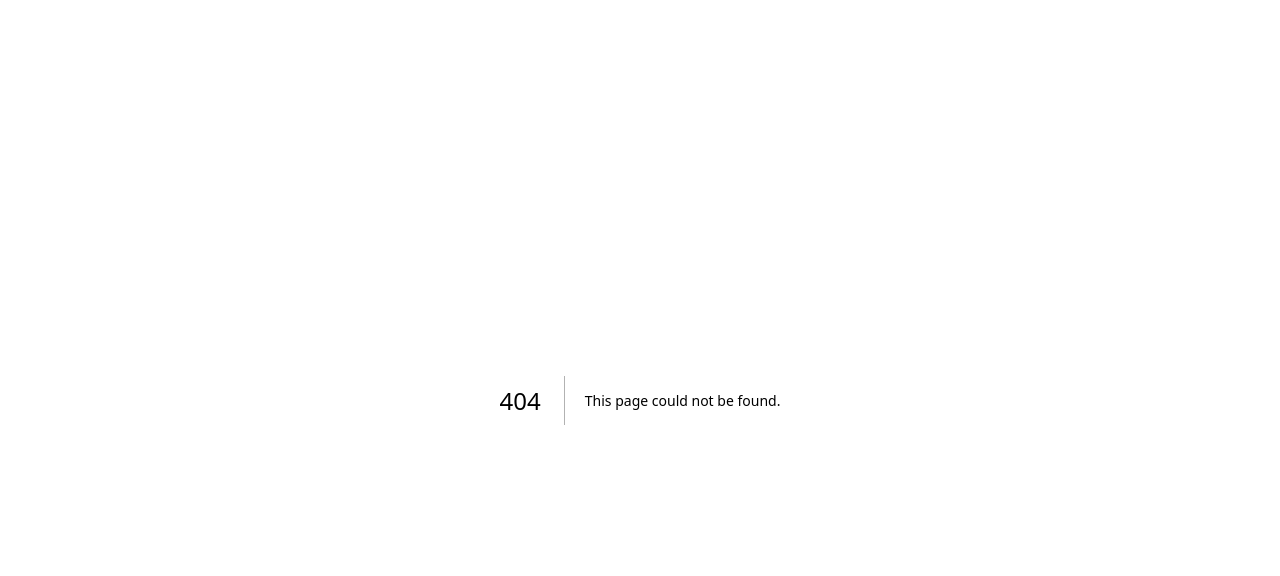
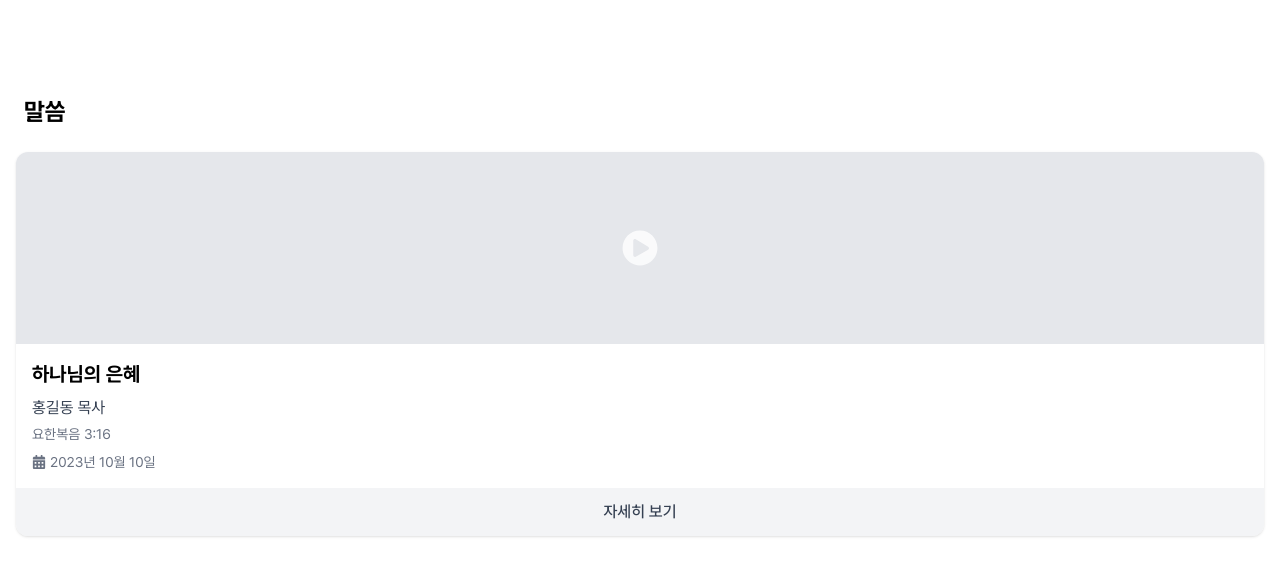
Before and after one commit to gdkds12/jinwoo-web, a Next.js app: page /worship in a window 1280 px wide. Before the commit this address had no page. Shown: the top 576 px of the page. Built offline with nearby package versions, Linux system fonts and the light colour scheme.

Commit message:
menu extend

```diff
--- a/app/components/MenuDrawer.tsx
+++ b/app/components/MenuDrawer.tsx
@@ -166,7 +166,7 @@ export const MenuDrawer = ({ isOpen, onClose }: MenuDrawerProps) => {
                 className="mb-6"
                 variants={itemVariants}
               >
-                <h3 className="text-lg font-semibold mb-3 pl-2">{section.title}</h3>
+                <h3 className="text-2xl font-semibold mb-4 pl-2">{section.title}</h3>
                 <div className="space-y-2">
                   {section.items.map((item, itemIndex) => (
                     <motion.div
--- a/app/components/WordSection.tsx
+++ b/app/components/WordSection.tsx
@@ -1,9 +1,47 @@
 "use client";
-import React from "react";
+import React, { useState, useEffect } from "react";
 import { IoIosArrowForward } from "react-icons/io";
-import { motion } from "framer-motion";
+import { motion, AnimatePresence } from "framer-motion";
+import { IoMdClose } from "react-icons/io";
 
 export const WordSection = () => {
+  const [isExpanded, setIsExpanded] = useState(false);
+  const [showExpandedText, setShowExpandedText] = useState(false);
+
+  // 확장 상태가 변경될 때 body 스크롤 제어 및 텍스트 표시 관리
+  useEffect(() => {
+    if (isExpanded) {
+      // 확장 상태일 때 스크롤 방지
+      document.body.style.overflow = 'hidden';
+
+      // 약간의 지연 후 확장된 텍스트 표시
+      const timer = setTimeout(() => {
+        setShowExpandedText(true);
+      }, 300);
+      return () => clearTimeout(timer);
+    } else {
+      // 일반 상태일 때 스크롤 허용
+      document.body.style.overflow = 'auto';
+      setShowExpandedText(false);
+    }
+  }, [isExpanded]);
+
+  const toggleExpand = () => {
+    setIsExpanded(!isExpanded);
+  };
+
+  // 텍스트 애니메이션 설정
+  const textVariants = {
+    hidden: { opacity: 0, scale: 0.8 },
+    visible: {
+      opacity: 1,
+      scale: 1,
+      transition: {
+        duration: 0.3
+      }
+    }
+  };
+
   return (
     <motion.div
       className="w-full mt-8"
@@ -21,13 +59,14 @@ export const WordSection = () => {
       {/* 카드 섹션 */}
       <div className="overflow-x-auto pb-4">
         <div className="flex gap-4 px-4">
-          {/* 첫 번째 카드 */}
+          {/* 일반 카드 - 항상 표시됨 */}
           <motion.div
             className="flex-none w-[85%] aspect-square rounded-xl bg-[#212121] p-4 flex flex-col cursor-pointer"
-            initial={{ opacity: 0, x: 20 }}
-            whileInView={{ opacity: 1, x: 0 }}
-            viewport={{ once: true }}
-            transition={{ duration: 0.5 }}
+            animate={{ opacity: isExpanded ? 0 : 1 }}
+            transition={{ duration: 0.3 }}
+            onClick={toggleExpand}
+            whileHover={{ scale: 1.02 }}
+            whileTap={{ scale: 0.98 }}
           >
             <div className="flex flex-col items-end mb-2">
               <h3 className="text-white text-lg font-medium">이번주 말씀</h3>
@@ -43,27 +82,50 @@ export const WordSection = () => {
             </div>
           </motion.div>
 
-          {/* 두 번째 카드 */}
+          {/* 확장된 카드 - 확장 상태일 때만 표시됨 */}
+          <AnimatePresence>
+            {isExpanded && (
               <motion.div
-            className="flex-none w-[85%] aspect-square rounded-xl bg-[#212121] p-4 flex flex-col cursor-pointer"
-            initial={{ opacity: 0, x: 20 }}
-            whileInView={{ opacity: 1, x: 0 }}
-            viewport={{ once: true }}
-            transition={{ duration: 0.5, delay: 0.2 }}
+                className="fixed inset-0 z-[9999] bg-black p-4 flex flex-col w-screen h-screen"
+                initial={{ borderRadius: "0.75rem", opacity: 0, scale: 0.9 }}
+                animate={{ borderRadius: 0, opacity: 1, scale: 1 }}
+                exit={{ borderRadius: "0.75rem", opacity: 0, scale: 0.9 }}
+                transition={{ duration: 0.4, ease: "easeInOut" }}
               >
-            <div className="flex flex-col items-end mb-2">
-              <h3 className="text-white text-lg font-medium">2024.03.10</h3>
-              <p className="text-white/80 text-sm">시편 46:1-2 KOERV</p>
+                <div className="flex justify-end w-full mb-6">
+                  <IoMdClose
+                    className="text-3xl text-white cursor-pointer"
+                    onClick={toggleExpand}
+                  />
                 </div>
-            <div className="flex-1 flex items-center justify-end text-right">
-              <p className="text-white text-xl font-medium leading-relaxed">
-                하나님은 우리의 피난처시요<br />
-                힘이시며 환난 중에 만나시는<br />
-                도움이시라 그러므로 우리가<br />
-                두려워하지 아니하리라
+
+                <AnimatePresence>
+                  {showExpandedText && (
+                    <motion.div
+                      className="flex-1 flex flex-col items-end justify-center"
+                      variants={textVariants}
+                      initial="hidden"
+                      animate="visible"
+                      exit="hidden"
+                    >
+                      <div className="flex flex-col items-end mb-4">
+                        <h3 className="text-white text-2xl font-medium">이번주 말씀</h3>
+                        <p className="text-white/80 text-base">요한복음 1:1 KOERV</p>
+                      </div>
+                      <div className="text-right">
+                        <p className="text-white text-2xl font-medium leading-relaxed">
+                          맨 처음, 세상이 시작되기 전에<br />
+                          말씀이 계셨다. 그 말씀은<br />
+                          하나님과 함께 계셨고<br />
+                          말씀이 곧 하나님이셨다.
                         </p>
                       </div>
                     </motion.div>
+                  )}
+                </AnimatePresence>
+              </motion.div>
+            )}
+          </AnimatePresence>
         </div>
       </div>
     </motion.div>
--- /dev/null
+++ b/app/worship/page.tsx
@@ -0,0 +1,51 @@
+"use client";
+import React from "react";
+import { motion } from "framer-motion";
+import { FaCalendarAlt, FaPlayCircle } from "react-icons/fa";
+import Link from "next/link";
+
+const WorshipPage = () => {
+  const sermon = {
+    title: "하나님의 은혜",
+    pastor: "홍길동 목사",
+    date: "2023년 10월 10일",
+    scripture: "요한복음 3:16",
+    imageUrl: "/images/sermon.jpg",
+  };
+
+  return (
+    <div className="pt-24 px-4 pb-10">
+      <h1 className="text-2xl font-bold mb-6 pl-2">말씀</h1>
+
+      <motion.div
+        initial={{ opacity: 0, y: 20 }}
+        animate={{ opacity: 1, y: 0 }}
+        transition={{ duration: 0.5 }}
+        className="bg-white rounded-xl shadow-sm overflow-hidden"
+      >
+        <div className="h-48 bg-gray-200 relative">
+          <div className="absolute inset-0 flex items-center justify-center">
+            <FaPlayCircle className="text-4xl text-white opacity-80" />
+          </div>
+        </div>
+        <div className="p-4">
+          <h2 className="text-xl font-bold mb-2">{sermon.title}</h2>
+          <p className="text-gray-700 mb-1">{sermon.pastor}</p>
+          <p className="text-gray-500 text-sm mb-2">{sermon.scripture}</p>
+          <div className="flex items-center text-gray-500 text-sm">
+            <FaCalendarAlt className="mr-1" />
+            <span>{sermon.date}</span>
+          </div>
+        </div>
+        <Link
+          href="/worship/1"
+          className="block w-full bg-gray-100 text-center py-3 font-medium text-gray-700 hover:bg-gray-200 transition-colors"
+        >
+          자세히 보기
+        </Link>
+      </motion.div>
+    </div>
+  );
+};
+
+export default WorshipPage;
```
Lines whose indentation alone changed are shown as unchanged.
